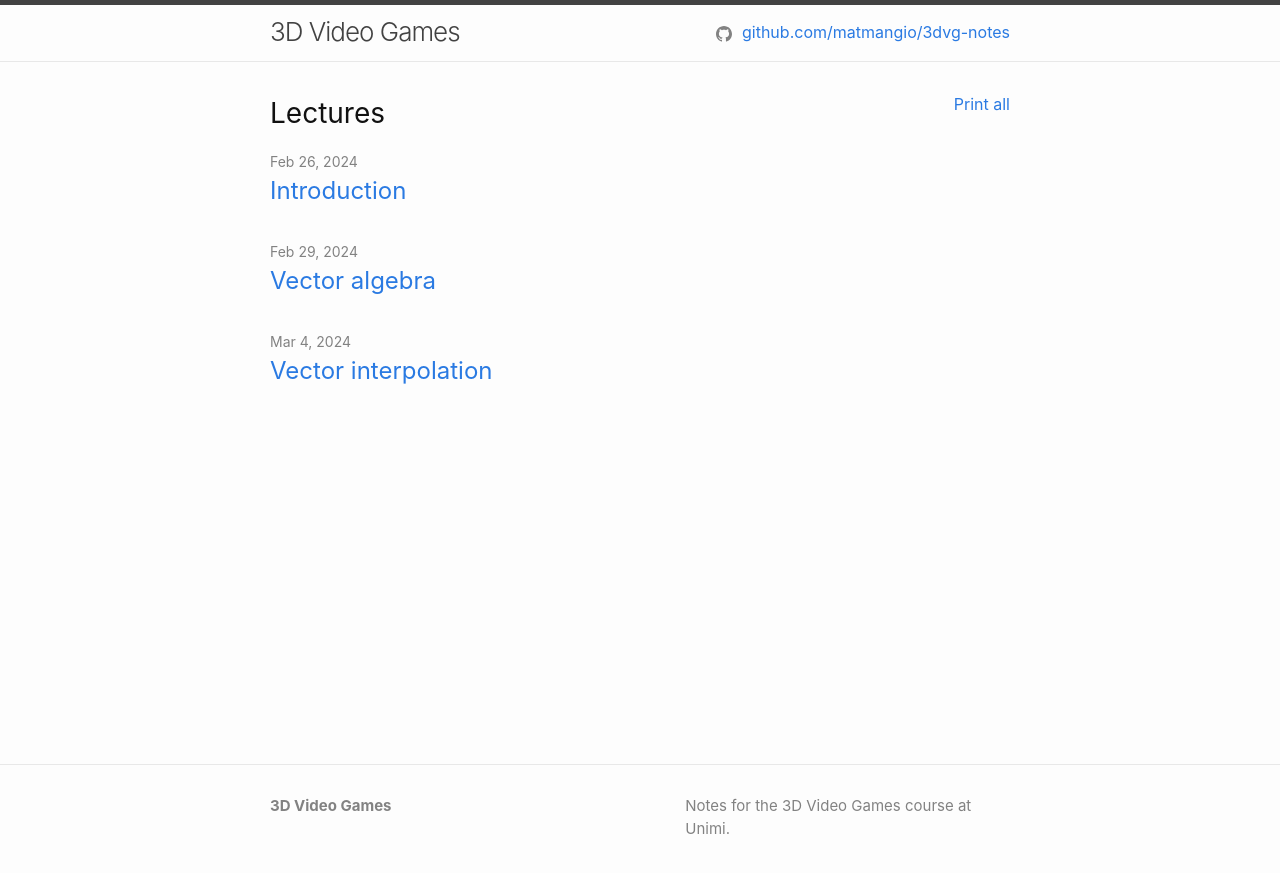
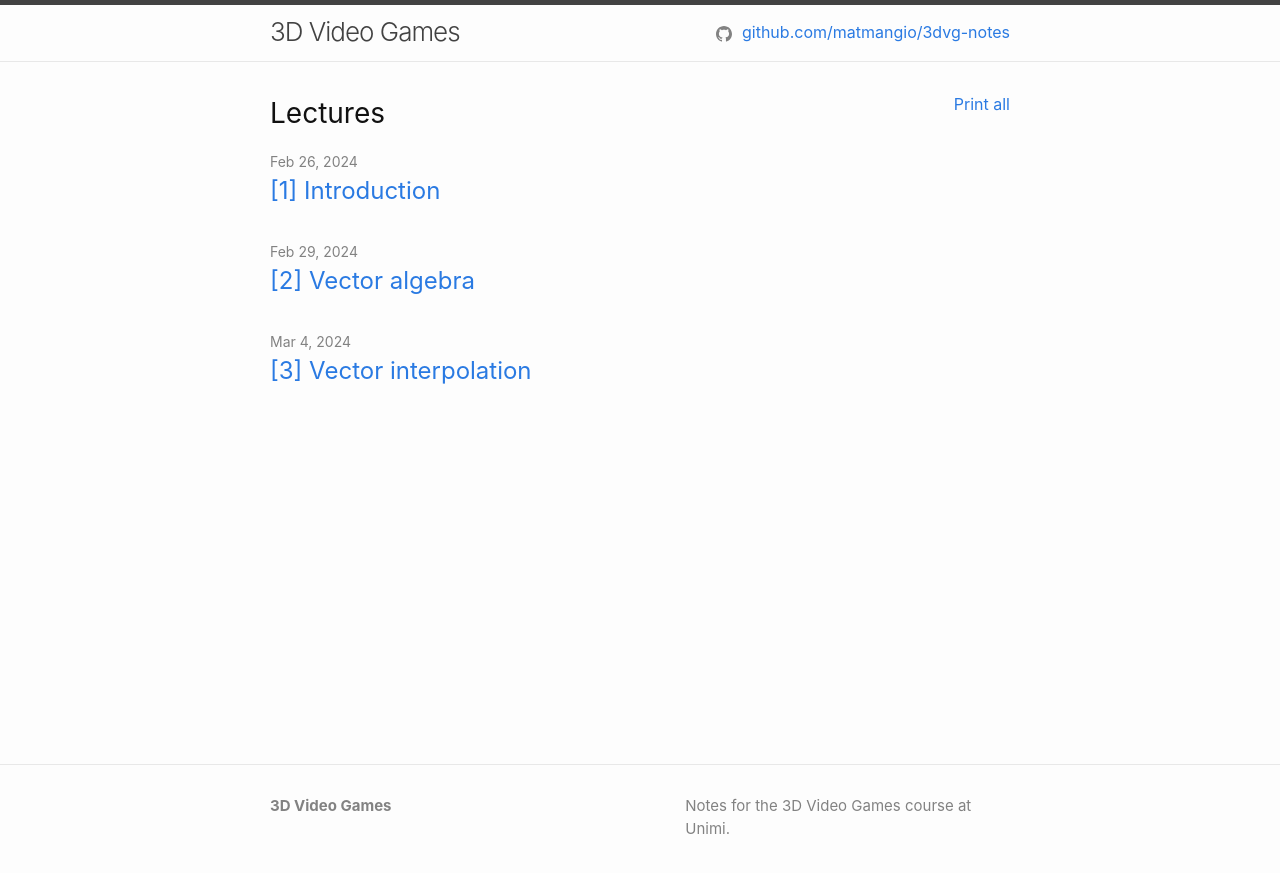
Before and after one commit to matmangio/3dvg-notes, a Jekyll site: the page built from index.markdown, in a window 1280 px wide. Shown: the top 873 px of the page. Built offline with Jekyll 4.4.1, drawn with Linux system fonts in a browser that asks for light colours.

Commit message:
Add numbers to posts

```diff
--- a/_layouts/home.html
+++ b/_layouts/home.html
@@ -13,13 +13,15 @@ layout: default
   {%- if site.posts.size > 0 -%}
     <ul class="post-list">
       {% assign posts = site.posts | sort: 'date' %}
+      {% assign num = 0 %}
       {%- for post in posts -%}
+        {% assign num = num | plus: 1 %}
         <li>
           {%- assign date_format = site.minima.date_format | default: "%b %-d, %Y" -%}
           <span class="post-meta">{{ post.date | date: date_format }}</span>
           <h3>
             <a class="post-link" href="{{ post.url | relative_url }}">
-              {{ post.title | escape }}
+              [{{ num }}] {{ post.title | escape }}
             </a>
           </h3>
           {%- if site.show_excerpts -%}
```
